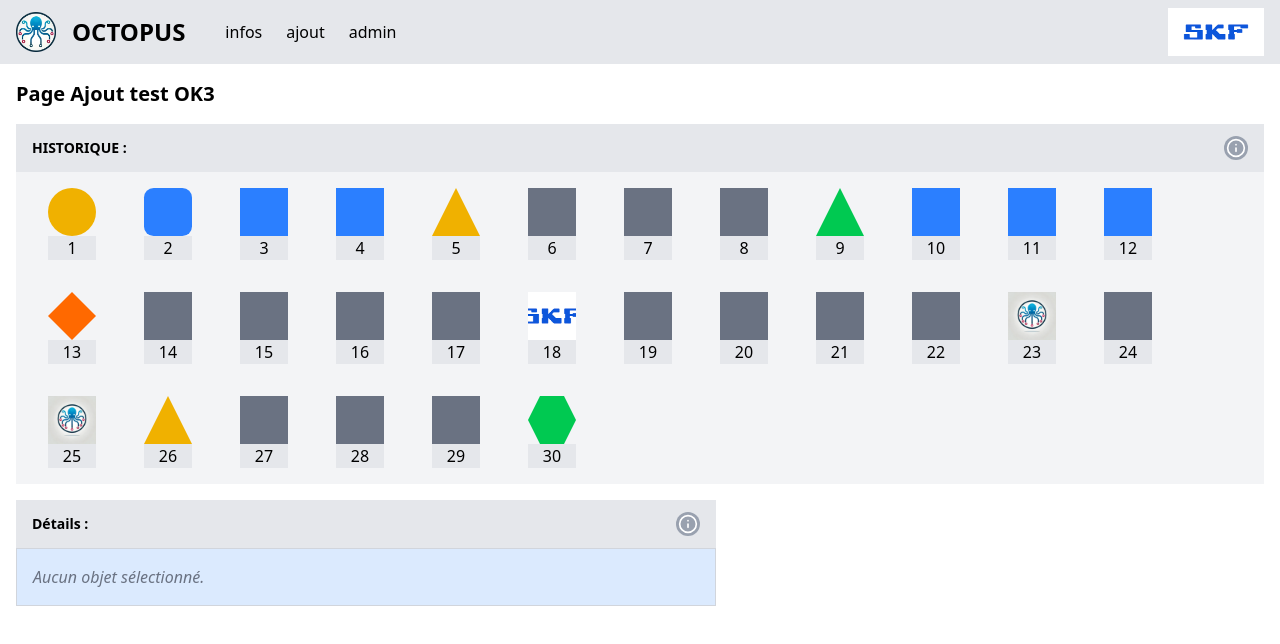
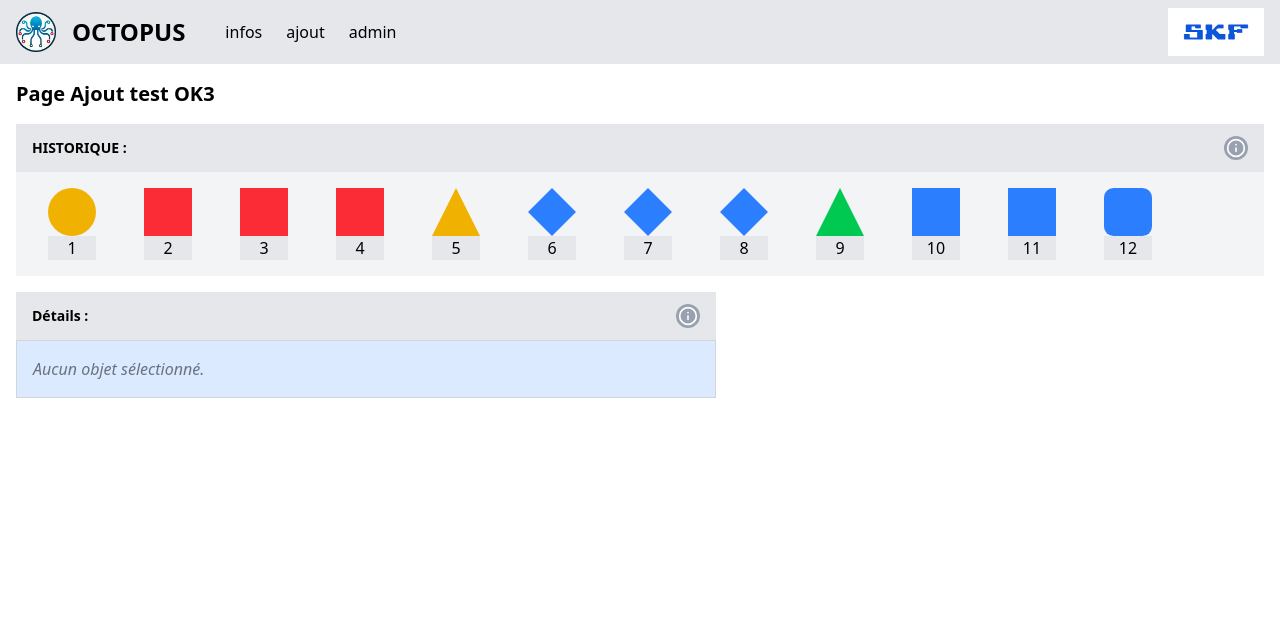
Before and after one commit to Zakyaru/Octopus, a React (Vite) app: page /#/ajout in a window 1280 px wide. Shown: the top 644 px of the page. Built offline with nearby package versions, Linux system fonts and the light colour scheme.

Commit message:
mise à jour du visuel Détails

```diff
--- /dev/null
+++ b/src/assets/status.json
@@ -0,0 +1,34 @@
+{
+    "DESIGNATION":"article",
+    "MODE_ACTIF": "présérie",
+    "FLOW_ACTIF": {"MOYEN": "test", "STEP":1, "SEQ_FIM": "IND-xxxx"},
+    "PROCESS": [
+        {
+            "MODE": "présérie",
+            "FLOW": [
+                {"TYPE":"création", "MOYEN": "création", "STEP":1, "SEQ_FIM": ""},
+                {"TYPE":"test", "MOYEN": "OUTEST", "STEP":1, "SEQ_FIM": "IND-xxxx"},
+                {"TYPE":"test", "MOYEN": "OUTEST", "STEP":2, "SEQ_FIM": "IND-xxxx"},
+                {"TYPE":"fab", "MOYEN": "PLHARD", "STEP":1, "SEQ_FIM": "IND-xxxx"},
+                {"TYPE":"test", "MOYEN": "OUSOFT-0011", "STEP":1, "SEQ_FIM": "IND-xxxx"}
+            ]
+        },
+        {
+            "MODE": "série",
+            "FLOW": [
+                {"TYPE":"création", "MOYEN": "création", "STEP":1, "SEQ_FIM": ""},
+                {"TYPE":"fab", "MOYEN": "PLHARD", "STEP":1, "SEQ_FIM": "IND-xxxx"},
+                {"TYPE":"test", "MOYEN": "OUSOFT-0011", "STEP":1, "SEQ_FIM": "IND-xxxx"},
+                {"TYPE":"mad", "MOYEN": "mad", "STEP":1, "SEQ_FIM": "IND-xxxx"}
+            ]
+        },
+        {
+            "MODE": "panne",
+            "FLOW": [
+                {"TYPE":"diagnostique", "MOYEN": "diagnostique", "STEP":1, "SEQ_FIM": ""},
+                {"TYPE":"réparation", "MOYEN": "réparation", "STEP":1, "SEQ_FIM": ""},
+                {"TYPE":"test", "MOYEN": "test", "STEP":1, "SEQ_FIM": "IND-xxxx"}
+            ]
+        }
+    ]
+}
--- a/src/components/DetailsObjet.jsx
+++ b/src/components/DetailsObjet.jsx
@@ -8,9 +8,21 @@ const DetailsObjet = ({ objet }) => {
   }
 
   return (
-    <div className="bg-blue-100 p-4 border border-gray-300">
-      <p>Type: {objet.type}</p>
-      <p>Date: {objet.date}</p>
+    <div className="bg-blue-100 p-4 border border-gray-300 space-y-2">
+      <p><span className="font-semibold">TYPE :</span> {objet.TYPE}</p>
+      <p><span className="font-semibold">DATE :</span> {objet.DATE}</p>
+      <p><span className="font-semibold">ACTEUR :</span> {objet.ACTEUR}</p>
+      <p><span className="font-semibold">STATUT :</span> {objet.STATUT}</p>
+
+      {objet.DETAILS && (
+        <div className="mt-2 space-y-1">
+          {Object.entries(objet.DETAILS).map(([key, value]) => (
+            <p key={key}>
+              <span className="font-semibold">{key} :</span> {value}
+            </p>
+          ))}
+        </div>
+      )}
     </div>
   );
 };
--- a/src/components/Fresque.jsx
+++ b/src/components/Fresque.jsx
@@ -1,10 +1,10 @@
 import React, { useState } from 'react';
 import Icone from './Icone';
 
-const Fresque = ({ objets, onClick }) => {
+const Fresque = ({ historique, onClick }) => {
   return (
       <div className="pl-2 flex flex-wrap">
-        {objets.map((objet, index) => (
+        {historique.map((objet, index) => (
           <Icone key={index} id={index} objet={objet} onClick={onClick} />
         ))}
       </div>
--- a/src/components/Icone.jsx
+++ b/src/components/Icone.jsx
@@ -20,16 +20,18 @@ const Icone = ({ id, objet, onClick }) => {
                 return {
                     borderRadius: '20%', // Carré arrondi
                 };
-            case 'repIn':
-            case 'repOut':
+            case 'rep_in':
+            case 'rep_out':
                 return {
                     clipPath: 'polygon(50% 0%, 0% 100%, 100% 100%)', // Triangle
                 };
-            case 'derog':
+            case 'diagnostique':
+            case 'réparation':
+            case 'test_rep':
                 return {
                     clipPath: 'polygon(50% 0%, 100% 50%, 50% 100%, 0% 50%)', // Losange
                 };
-            case 'mad':
+            case 'derog':
                 return {
                     clipPath: 'polygon(25% 0%, 75% 0%, 100% 50%, 75% 100%, 25% 100%, 0% 50%)', // Hexagone
                 };
@@ -50,22 +52,20 @@ const Icone = ({ id, objet, onClick }) => {
         }
     };
 
-    const getBackgroundColorClass = (type) => {
-        switch (type) {
+    const getBackgroundColorClass = (statut) => {
+        switch (statut) {
+            case 'OK':
+                return 'bg-blue-500';
+            case 'NOK':
+                return 'bg-red-500';
             case 'création':
+            case 'rep_in':
                 return 'bg-yellow-500';
-            case 'test':
-                return 'bg-blue-500';
-            case 'fab':
-                return 'bg-blue-500';
-            case 'repIn':
-                return 'bg-yellow-500'
-            case 'repOut':
-                return 'bg-green-500'
+            case 'mad':
+            case 'rep_out':
+                return 'bg-green-500';
             case 'derog':
                 return 'bg-orange-500';
-            case 'mad':
-                return 'bg-green-500';
             case 'image':
             case 'image2':
                 return '';
@@ -84,11 +84,11 @@ const Icone = ({ id, objet, onClick }) => {
             }}
         >
             <div
-                className={`flex cursor-pointer ${getBackgroundColorClass(objet.type)}`}
+                className={`flex cursor-pointer ${getBackgroundColorClass(objet.STATUT)}`}
                 style={{
                     width: 'var(--icon-size)',
                     height: 'var(--icon-size)',
-                    ...getShapeStyle(objet.type),
+                    ...getShapeStyle(objet.TYPE),
                 }}
                 onClick={() => onClick(objet)}
             >
--- a/src/pages/ajout.jsx
+++ b/src/pages/ajout.jsx
@@ -3,37 +3,19 @@ import CardTitleFS from "../components/CardTitleFS";
 import Fresque from "../components/Fresque";
 import DetailsObjet from '../components/DetailsObjet';
 
-const objets = [
-    { type: 'création', date: '2025-03-10' },
-    { type: 'fab', date: '2025-03-11' },
-    { type: 'test', date: '2025-03-12' },
-    { type: 'test', date: '2025-03-13' },
-    { type: 'repIn', date: '2025-03-14' },
-    { type: 'type6', date: '2025-03-15' },
-    { type: 'type7', date: '2025-03-16' },
-    { type: 'type8', date: '2025-03-17' },
-    { type: 'repOut', date: '2025-03-18' },
-    { type: 'test', date: '2025-03-19' },
-    { type: 'test', date: '2025-03-20' },
-    { type: 'test', date: '2025-03-21' },
-    { type: 'derog', date: '2025-03-22' },
-    { type: 'Type14', date: '2025-03-23' },
-    { type: 'Type15', date: '2025-03-24' },
-    { type: 'Type16', date: '2025-03-25' },
-    { type: 'Type17', date: '2025-03-26' },
-    { type: 'image2', date: '2025-03-27' },
-    { type: 'Type19', date: '2025-03-28' },
-    { type: 'Type20', date: '2025-03-29' },
-    { type: 'Type21', date: '2025-03-30' },
-    { type: 'Type22', date: '2025-03-31' },
-    { type: 'image', date: '2025-04-01' },
-    { type: 'Type24', date: '2025-04-02' },
-    { type: 'image', date: '2025-04-03' },
-    { type: 'repIn', date: '2025-04-04' },
-    { type: 'Type27', date: '2025-04-05' },
-    { type: 'Type28', date: '2025-04-06' },
-    { type: '', date: '2025-04-07' },
-    { type: 'mad', date: '2025-04-08' },
+const historique = [
+    { TYPE: 'création', DATE: '2025-03-10', ACTEUR: 'PROD', STATUT: 'création'},
+    { TYPE: 'test', DATE: '2025-03-11', ACTEUR: 'PROD', STATUT: 'NOK', DETAILS: {MOYEN: 'OUTEST', STEP:1, SEQ_FIM: 'IND-xxxx', ID_DOC: 'lien'}},
+    { TYPE: 'test', DATE: '2025-03-11', ACTEUR: 'PROD', STATUT: 'NOK', DETAILS: {MOYEN: 'OUTEST', STEP:1, SEQ_FIM: 'IND-xxxx', ID_DOC: 'lien'}},
+    { TYPE: 'test', DATE: '2025-03-11', ACTEUR: 'PROD', STATUT: 'NOK', DETAILS: {MOYEN: 'OUTEST', STEP:1, SEQ_FIM: 'IND-xxxx', ID_DOC: 'lien'}},
+    { TYPE: 'rep_in', DATE: '2025-03-11', ACTEUR: 'OCTOPUS', STATUT: 'rep_in'},
+    { TYPE: 'diagnostique', DATE: '2025-03-12', ACTEUR: 'REP', STATUT: 'OK', DETAILS: {MOYEN: 'diagnostique', STEP:1, SEQ_FIM: 'IND-xxxx', COMMENTAIRE: 'problème de résistance'}},
+    { TYPE: 'réparation', DATE: '2025-03-12', ACTEUR: 'REP', STATUT: 'OK', DETAILS: {MOYEN: 'réparation', STEP:1, SEQ_FIM: 'IND-xxxx', COMMENTAIRE: 'résistance changée'}},
+    { TYPE: 'test_rep', DATE: '2025-03-12', ACTEUR: 'REP', STATUT: 'OK', DETAILS: {MOYEN: 'test', STEP:1, SEQ_FIM: 'IND-xxxx', COMMENTAIRE: 'ok pour réintégrer le cycle normal'}},
+    { TYPE: 'rep_out', DATE: '2025-03-12', ACTEUR: 'OCTOPUS', STATUT: 'rep_out'},
+    { TYPE: 'test', DATE: '2025-03-13', ACTEUR: 'PROD', STATUT: 'OK', DETAILS: {MOYEN: 'OUTEST', STEP:1, SEQ_FIM: 'IND-xxxx', ID_DOC: 'lien'}},
+    { TYPE: 'test', DATE: '2025-03-13', ACTEUR: 'PROD', STATUT: 'OK', DETAILS: {MOYEN: 'OUTEST', STEP:2, SEQ_FIM: 'IND-xxxx', ID_DOC: 'lien'}},
+    { TYPE: 'fab', DATE: '2025-03-14', ACTEUR: 'PROD', STATUT: 'OK', DETAILS: {MOYEN: 'PLHARD', STEP:1, SEQ_FIM: 'IND-xxxx', PLHARD: 'lien'}},
 ];
 
 const Ajout = () => {
@@ -45,7 +27,7 @@ const Ajout = () => {
             <h1 className="font-bold text-xl">Page Ajout test OK3</h1>
             <div className={`w-full ${cardBackground}`}>
                 <CardTitleFS cardName="HISTORIQUE" />
-                <Fresque objets={objets} onClick={setSelectedObjet} />
+                <Fresque historique={historique} onClick={setSelectedObjet} />
             </div>
             <div className={`w-full md:w-1/2 lg:w-[700px] ${cardBackground}`} >
                 <CardTitleFS cardName="Détails"/>
```
